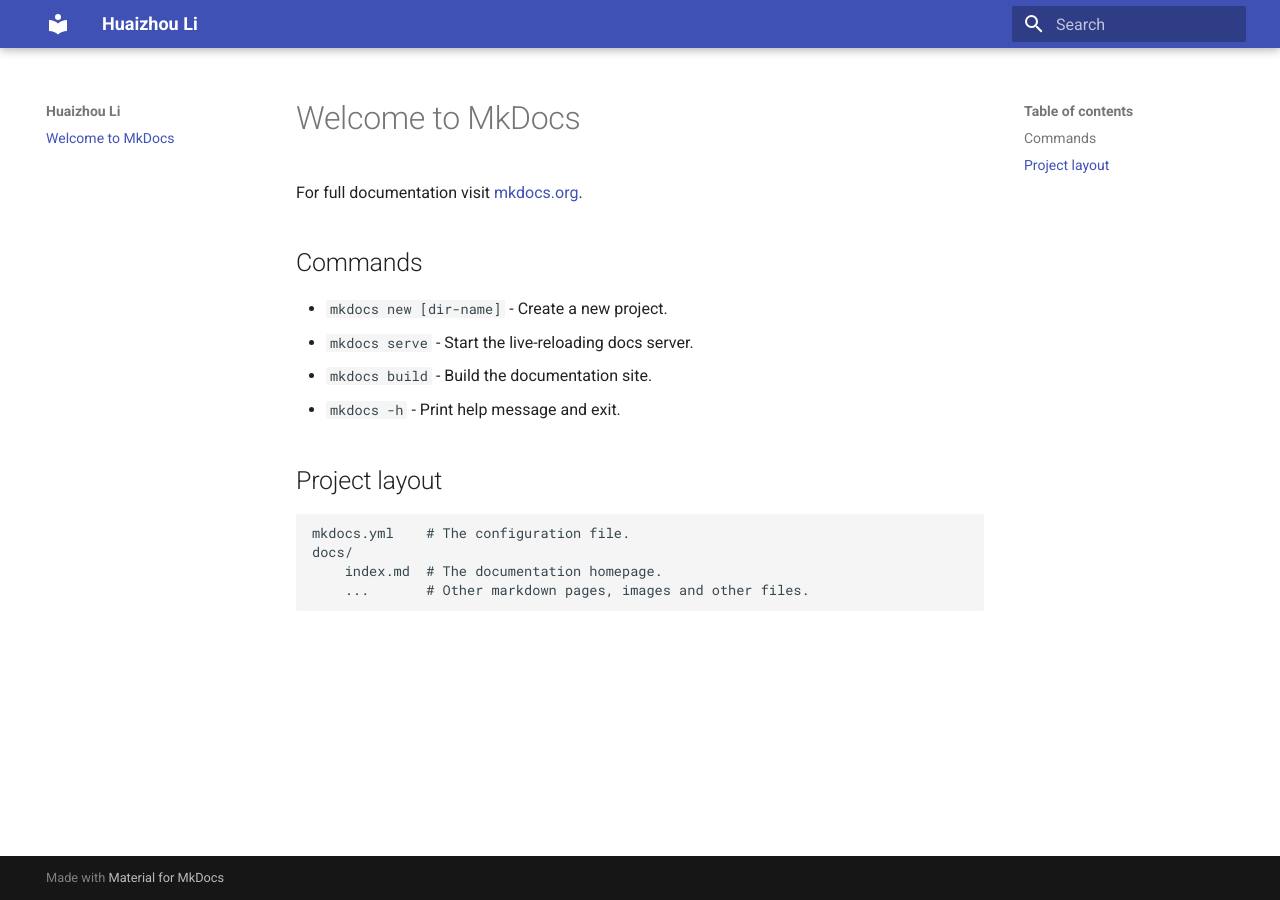
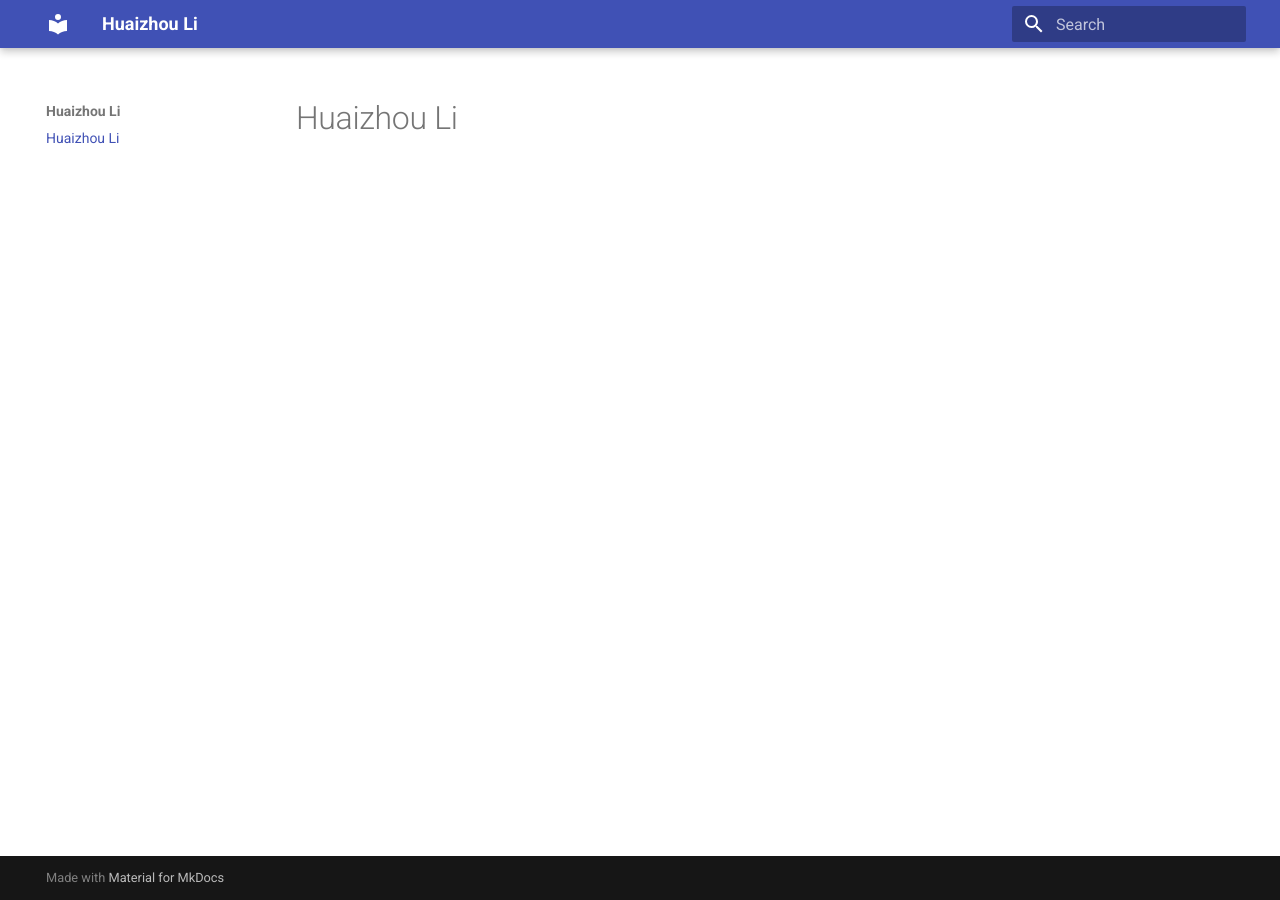
Before and after one commit to huaizhouli/huaizhouli.github.io, an MkDocs documentation site: the page built from docs/index.md, in a window 1280 px wide. Built offline with MkDocs 1.6.1 and Material for MkDocs 9.7.7, drawn with Linux system fonts in a browser that asks for light colours.

Commit message:
Update index.md

```diff
--- a/docs/index.md
+++ b/docs/index.md
@@ -1,17 +1 @@
-# Welcome to MkDocs
-
-For full documentation visit [mkdocs.org](https://www.mkdocs.org).
-
-## Commands
-
-* `mkdocs new [dir-name]` - Create a new project.
-* `mkdocs serve` - Start the live-reloading docs server.
-* `mkdocs build` - Build the documentation site.
-* `mkdocs -h` - Print help message and exit.
-
-## Project layout
-
-    mkdocs.yml    # The configuration file.
-    docs/
-        index.md  # The documentation homepage.
-        ...       # Other markdown pages, images and other files.
+# Huaizhou Li
```
